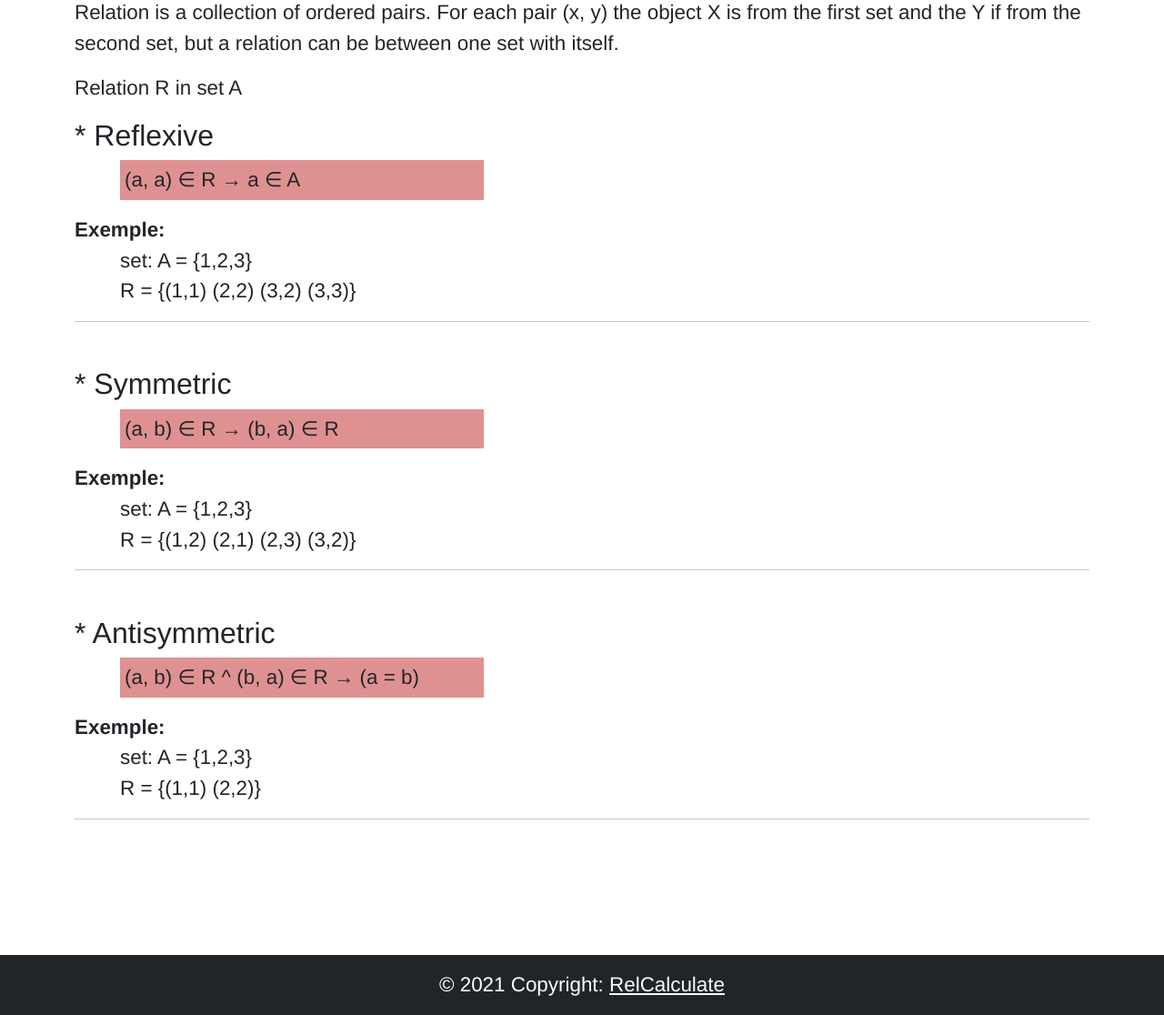
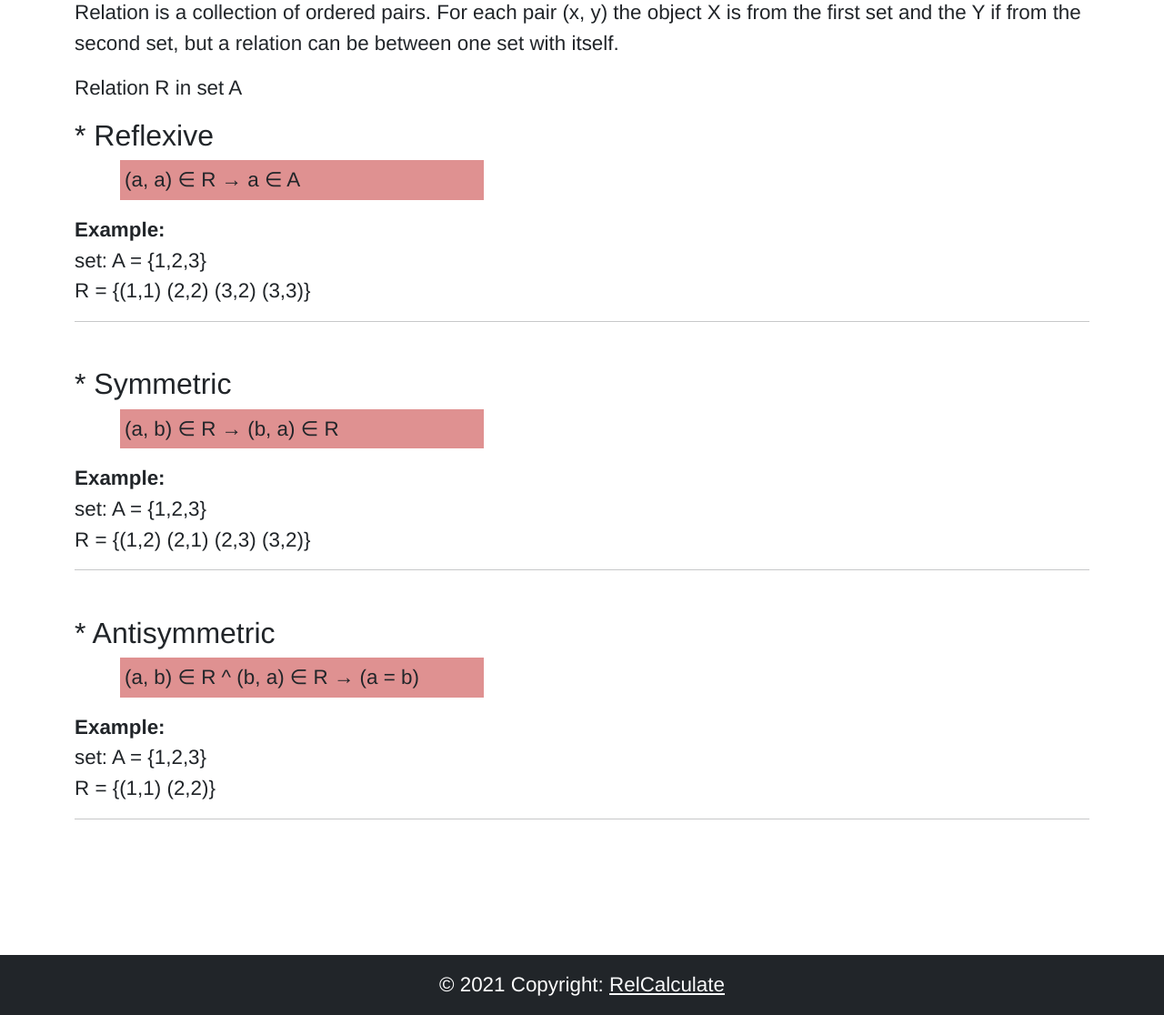
Before and after one commit to oseias-romeiro/relCalculator, a PHP site: page / in a window 1280 px wide. Shown: the part 840-1956 px from the top of the page at 91% size. Run offline with PHP 8.4, Linux system fonts and the light colour scheme; some libraries are stand-ins or nearby versions.

Commit message:
english wrongs fixed

```diff
--- a/index.php
+++ b/index.php
@@ -60,8 +60,8 @@
     <p class="formula">
         (a, a) &#8712; R &#x2192; a &#8712; A
     </p>
-    <b>Exemple: </b>
-    <p class="exemple">
+    <b>Example: </b>
+    <p class="example">
         set: A = {1,2,3}
         <br>
         R = {(1,1) (2,2) (3,2) (3,3)}
@@ -71,8 +71,8 @@
     <p class="formula">
         (a, b) &#8712; R &#x2192; (b, a) &#8712; R
     </p>
-    <b>Exemple: </b>
-    <p class="exemple">
+    <b>Example: </b>
+    <p class="example">
         set: A = {1,2,3}
         <br>
         R = {(1,2) (2,1) (2,3) (3,2)}
@@ -82,8 +82,8 @@
     <p class="formula">
         (a, b) &#8712; R ^ (b, a) &#8712; R &#x2192; (a = b)
     </p>
-    <b>Exemple: </b>
-    <p class="exemple">
+    <b>Example: </b>
+    <p class="example">
         set: A = {1,2,3}
         <br>
         R = {(1,1) (2,2)}
--- a/partials/head.php
+++ b/partials/head.php
@@ -5,7 +5,7 @@
     <meta http-equiv="X-UA-Compatible" content="IE=edge">
     <meta name="viewport" content="width=device-width, initial-scale=1.0">
     <meta name="description" content="RelCalculator is a Relation calculator to find relations between sets... Relation is a collection of ordered pairs. For each pair (x, y) the object X is from the first set and the Y if from the second set, but a relation can be between one set with itself." title="RelCalculator | Relations Calculator">
-    <meta name="keywords" content="RelCalculator, Relations-Calculator, Relations, Calculator, sets, exemples, formulas, what-is-relations, Reflexive, Symmetric, Taansitive, Anti-Symmetric, Anti-Reflexive">
+    <meta name="keywords" content="RelCalculator, Relations-Calculator, Relations, Calculator, sets, examples, formulas, what-is-relations, Reflexive, Symmetric, Transitive, Anti-Symmetric, Anti-Reflexive">
 
     <title>Relation Calculator</title>
 
```
